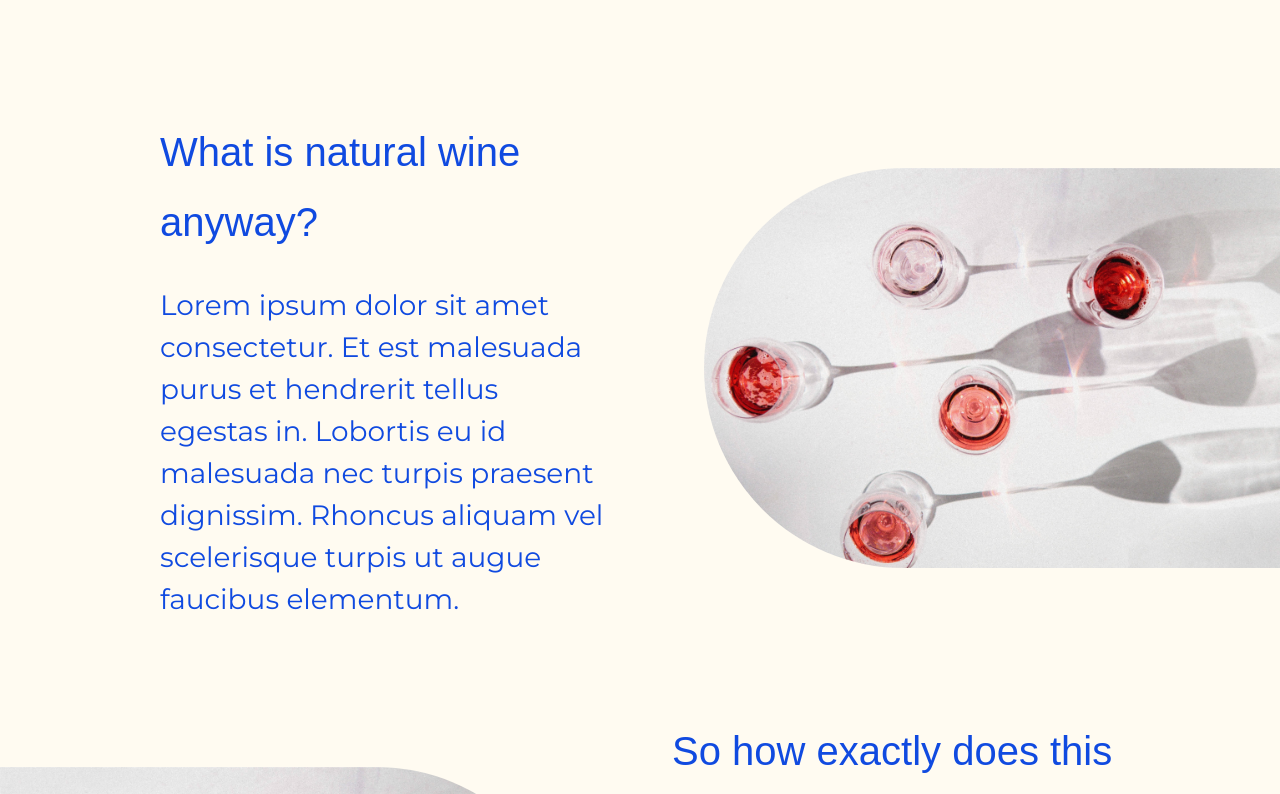
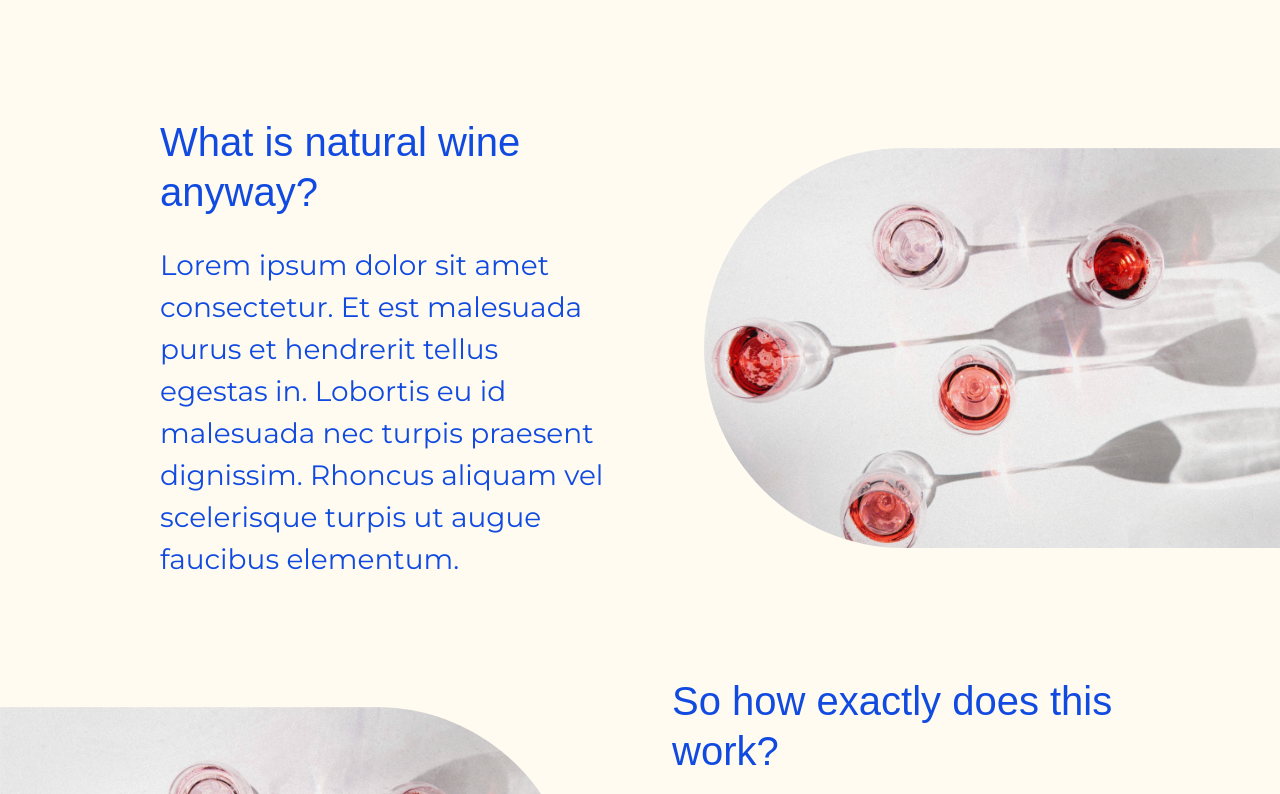
Before and after one commit to josh-merrill/natural-wine-club, a React (Vite) app: page / in a window 1280 px wide. Shown: the part 3066-3860 px from the top of the page. Built offline with nearby package versions, Linux system fonts and the light colour scheme; a web font is replaced by a local one.

Commit message:
STYLE: Adjusted component h2 line height

```diff
--- a/src/components/about/about.css
+++ b/src/components/about/about.css
@@ -7,6 +7,10 @@
   flex-direction: column;
   gap: var(--spacer-sm);
   align-items: center;
+}
+
+.about--container-wrapper h2 {
+  line-height: 50px;
 }
 
 .about--container-info-text {
--- a/src/index.css
+++ b/src/index.css
@@ -1,4 +1,4 @@
-@import url('https://fonts.googleapis.com/css2?family=Asul:wght@400;700&family=Montserrat:wght@400;700&display=swap');
+@import url("https://fonts.googleapis.com/css2?family=Asul:wght@400;700&family=Montserrat:wght@400;700&display=swap");
 
 * {
   box-sizing: border-box;
@@ -10,14 +10,14 @@
 }
 
 :root {
-  --color-bg: #FFFBF1;
-  --color-blue: #104AE0;
+  --color-bg: #fffbf1;
+  --color-blue: #104ae0;
   --color-blue-secondary: rgba(16, 74, 224, 0.8);
-  --color-petnat: #FFD367;
-  --color-orange: #FFA24B;
-  --color-rose: #FF8979;
-  --color-red: #FF462D;
-  --color-white: #FFFFFF;
+  --color-petnat: #ffd367;
+  --color-orange: #ffa24b;
+  --color-rose: #ff8979;
+  --color-red: #ff462d;
+  --color-white: #ffffff;
   --color-light: rgba(255, 255, 255, 0.7);
   --color-gradient: linear-gradient(180deg, var(--color-blue), transparent);
   --transition: all 400ms ease;
@@ -38,7 +38,7 @@ html {
 }
 
 body {
-  font-family: 'Montserrat', sans-serif;
+  font-family: "Montserrat", sans-serif;
   font-style: normal;
   font-weight: 400;
   font-size: 1rem;
@@ -49,8 +49,11 @@ body {
 
 /* ========== HEADING STYLES ========= */
 
-h1, h2, h3, h4 {
-  font-family: 'Asul', sans-serif;
+h1,
+h2,
+h3,
+h4 {
+  font-family: "Asul", sans-serif;
 }
 
 h1 {
@@ -86,13 +89,13 @@ a {
 }
 
 a:hover {
-  transition-duration: .3s;
+  transition-duration: 0.3s;
 }
 
 /* ========== BUTTON STYLES ========= */
 
 .btn-primary {
-  font-family: 'Montserrat', sans-serif;
+  font-family: "Montserrat", sans-serif;
   background-color: var(--color-bg);
   color: var(--color-blue);
   border: 2px solid var(--color-blue);
@@ -102,19 +105,19 @@ a:hover {
   font-weight: 600;
   height: 46px;
   margin: 0.5em 0;
-  transition-duration: .3s;
+  transition-duration: 0.3s;
   width: 100%;
 }
 
 .btn-primary:hover {
-    background-color: var(--color-blue);
-    box-shadow: 0 0;
-    color: var(--color-white);
-    cursor: pointer;
+  background-color: var(--color-blue);
+  box-shadow: 0 0;
+  color: var(--color-white);
+  cursor: pointer;
 }
 
 .btn-secondary {
-  font-family: 'Montserrat', sans-serif;
+  font-family: "Montserrat", sans-serif;
   background-color: var(--color-blue);
   color: var(--color-white);
   border: none;
@@ -123,7 +126,7 @@ a:hover {
   font-weight: 600;
   height: 51px;
   margin: 0.5em 0;
-  transition-duration: .3s;
+  transition-duration: 0.3s;
   width: 100%;
 }
 
@@ -139,7 +142,6 @@ a:hover {
   font-size: 1.25rem;
 }
 
-
 .line--blue {
   border: 1px solid var(--color-blue);
 }
@@ -152,10 +154,6 @@ a:hover {
     padding-top: var(--spacer-md);
     margin: 0 auto;
   }
-
-  .line--wavy {
-    margin: var(--spacer-md) auto;
-  }
 }
 
 /* ========== MEDIA QUERIES (LARGE DEVICES) ========= */
@@ -166,8 +164,4 @@ a:hover {
     max-width: 1400px;
     margin: 0 auto;
   }
-
-  .line--wavy {
-    margin: var(--spacer-lg) auto;
-  }
 }
```
